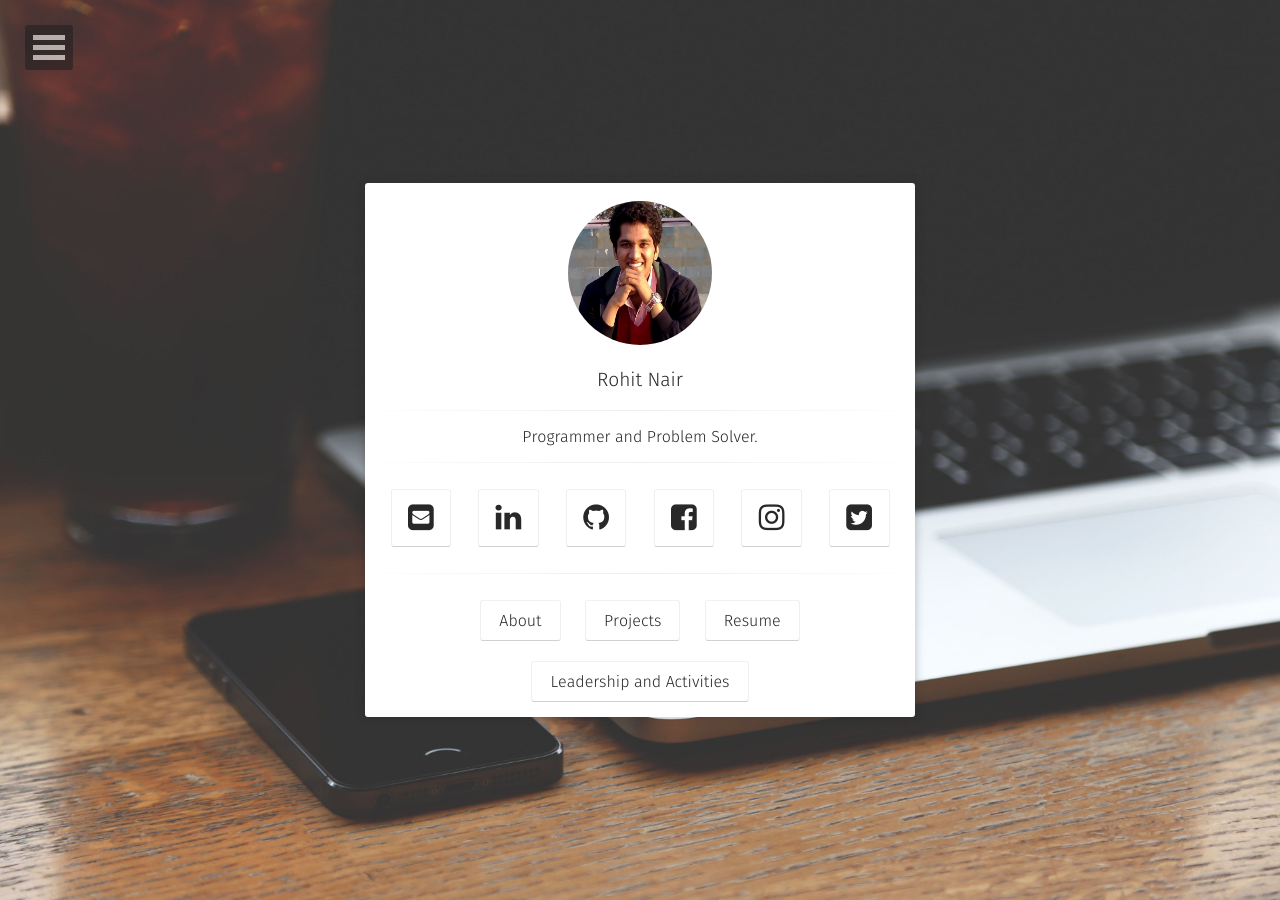
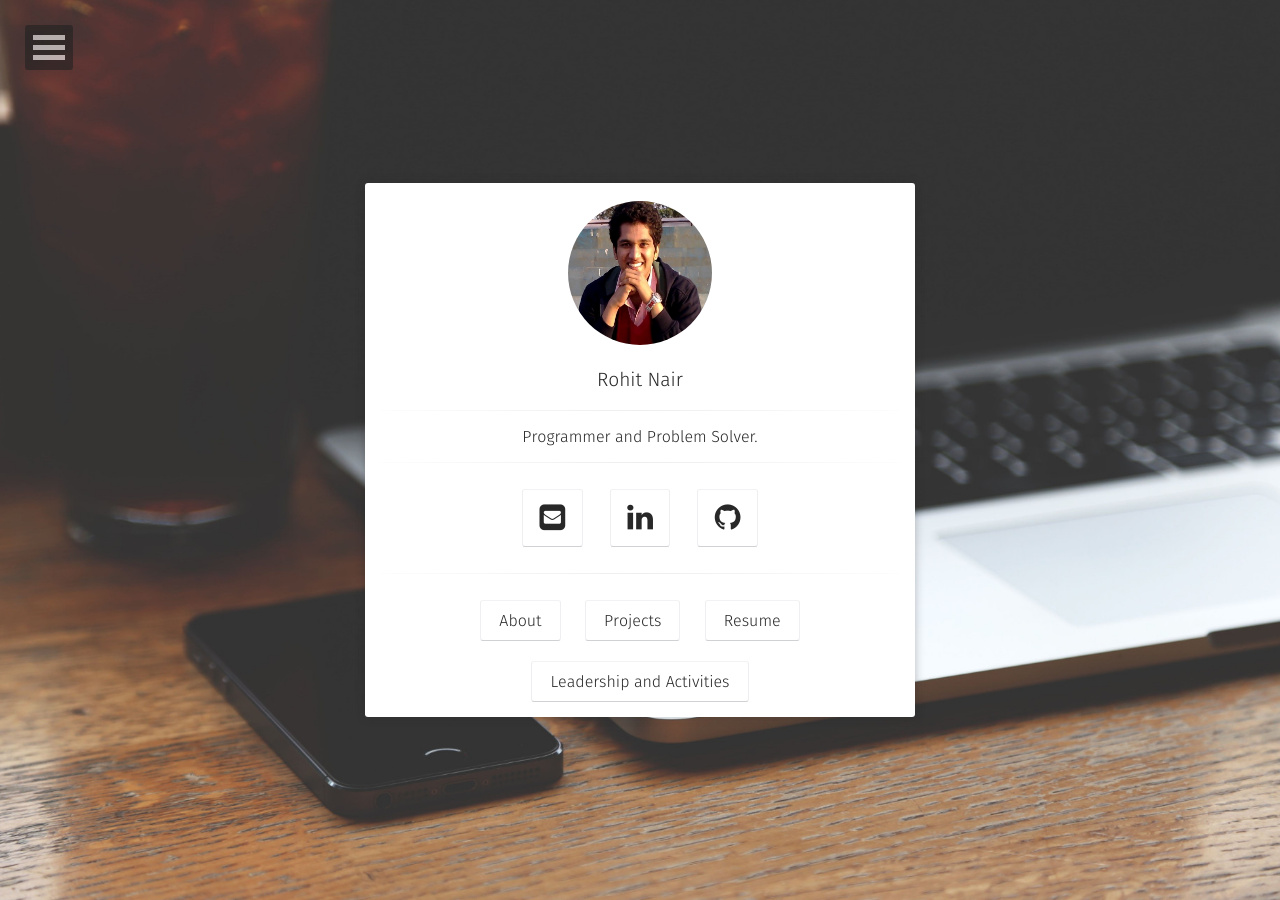
Before and after one commit to rohitnair987/rohitnair987.github.io, a Jekyll site: the page built from index.html, in a window 1280 px wide. Built offline with Jekyll 4.4.1, drawn with Linux system fonts in a browser that asks for light colours; some web fonts are replaced.

Commit message:
removed social media links

```diff
--- a/_config.yml
+++ b/_config.yml
@@ -31,12 +31,9 @@ disqus_shortname:   Rohit
 
 # Social
 email:              rohitnair987@gmail.com
-twitter:            theRohster
-facebook:           rohitnair987
 github-url:         rohitnair987
 #stackoverflow:     5348988/rohit-nair   from a "http://stackoverflow.com/users/123456/username" link
 linkedin:           rohitnair987
-instagram:          the_rohster
 #youtube:           username
 #youtube-channel:   channel
 
--- a/_includes/social-links.html
+++ b/_includes/social-links.html
@@ -4,9 +4,6 @@
                         {% if site.linkedin %}<a class="social-btn" href="https://linkedin.com/in/{{ site.linkedin }}" target="_blank" rel="noopener noreferrer"><i class="fa fa-fw fa-linkedin"></i></a>{% endif %}
                         {% if site.github-url %}<a class="social-btn" href="http://github.com/{{ site.github-url }}" target="_blank" rel="noopener noreferrer"><i class="fa fa-fw fa-github"></i></a>{% endif %}
                         {% if site.stackoverflow %}<a class="social-btn" href="http://stackoverflow.com/users/{{ site.stackoverflow }}" target="_blank" rel="noopener noreferrer"><i class="fa fa-fw fa-stack-overflow"></i></a>{% endif %}
-                        {% if site.facebook %}<a class="social-btn" href="http://facebook.com/{{ site.facebook }}" target="_blank" rel="noopener noreferrer"><i class="fa fa-fw fa-facebook-square"></i></a>{% endif %}
-                        {% if site.instagram %}<a class="social-btn" href="http://instagram.com/{{ site.instagram }}" target="_blank" rel="noopener noreferrer"><i class="fa fa-fw fa-instagram"></i></a>{% endif %}
-                        {% if site.twitter %}<a class="social-btn" href="http://twitter.com/{{ site.twitter }}" target="_blank" rel="noopener noreferrer"><i class="fa fa-fw fa-twitter-square"></i></a>{% endif %}
                         {% if site.youtube %}<a class="social-btn" href="https://youtube.com/user/{{ site.youtube }}" target="_blank" rel="noopener noreferrer"><i class="fa fa-fw fa-youtube-square"></i></a>{% endif %}
                         {% if site.youtube-channel %}<a class="social-btn" href="https://youtube.com/channel/{{ site.youtube-channel }}" target="_blank" rel="noopener noreferrer"><i class="fa fa-fw fa-youtube"></i></a>{% endif %}
                   </h3>
```
